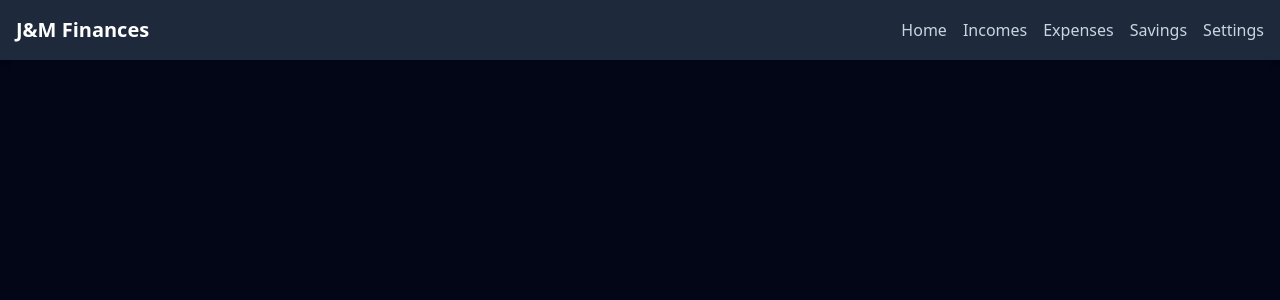
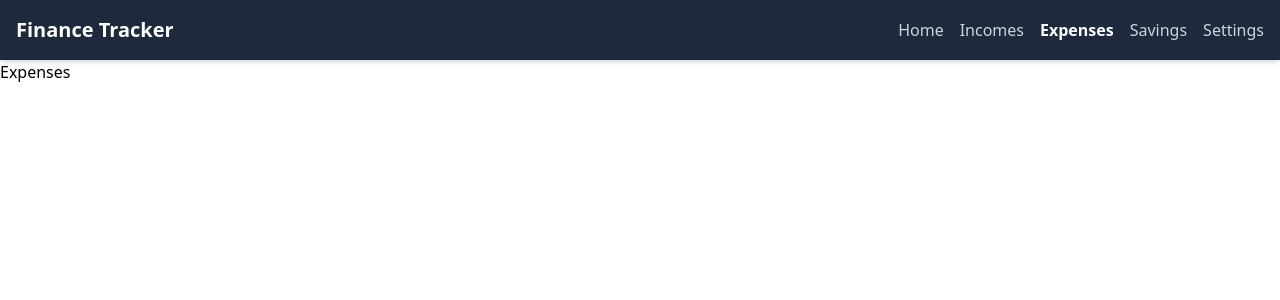
Before and after one commit to joshuascott019/jm-finance-app, a React (Vite) app: page /expenses in a window 1280 px wide. Shown: the top 300 px of the page. Built offline with nearby package versions, Linux system fonts and the light colour scheme.

Commit message:
feat: init home, incomes, expenses, savings, and settings pages

```diff
--- a/src/App.jsx
+++ b/src/App.jsx
@@ -1,12 +1,28 @@
 import React from 'react';
+import { BrowserRouter as Router, Route, Routes } from 'react-router-dom';
 import Navbar from './components/Navbar';
+import Home from './pages/Home';
+import Incomes from './pages/Incomes';
+import Expenses from './pages/Expenses';
+import Savings from './pages/Savings';
+import Settings from './pages/Settings';
 
-const App = () => {
+// Import your other components here
+
+function App() {
   return (
-    <div className="bg-slate-950 h-screen">
+    <Router>
       <Navbar />
-    </div>
+      <Routes>
+        <Route path="/" element={<Home />} />
+        <Route path="/incomes" element={<Incomes />} />
+        <Route path="/expenses" element={<Expenses />} />
+        <Route path="/savings" element={<Savings />} />
+        <Route path="/settings" element={<Settings />} />
+        {/* Add other routes as needed */}
+      </Routes>
+    </Router>
   );
-};
+}
 
 export default App;
--- a/src/components/Navbar.jsx
+++ b/src/components/Navbar.jsx
@@ -1,36 +1,72 @@
 // Navbar.jsx
 import React from 'react';
+import { NavLink } from 'react-router-dom';
 
 const Navbar = () => {
   return (
     <nav className="bg-slate-800 p-4 shadow-md">
       <div className="container mx-auto flex justify-between items-center">
-        <h1 className="text-white text-xl font-bold">J&M Finances</h1>
+        <h1 className="text-white text-xl font-bold">Finance Tracker</h1>
         <ul className="flex space-x-4">
           <li>
-            <a href="/" className="text-slate-300 hover:text-white">
+            <NavLink
+              to="/"
+              className={({ isActive }) =>
+                `text-slate-300 hover:text-white ${
+                  isActive ? 'text-white font-bold' : ''
+                }`
+              }
+            >
               Home
-            </a>
+            </NavLink>
           </li>
           <li>
-            <a href="/incomes" className="text-slate-300 hover:text-white">
+            <NavLink
+              to="/incomes"
+              className={({ isActive }) =>
+                `text-slate-300 hover:text-white ${
+                  isActive ? 'text-white font-bold' : ''
+                }`
+              }
+            >
               Incomes
-            </a>
+            </NavLink>
           </li>
           <li>
-            <a href="/expenses" className="text-slate-300 hover:text-white">
+            <NavLink
+              to="/expenses"
+              className={({ isActive }) =>
+                `text-slate-300 hover:text-white ${
+                  isActive ? 'text-white font-bold' : ''
+                }`
+              }
+            >
               Expenses
-            </a>
+            </NavLink>
           </li>
           <li>
-            <a href="/savings" className="text-slate-300 hover:text-white">
+            <NavLink
+              to="/savings"
+              className={({ isActive }) =>
+                `text-slate-300 hover:text-white ${
+                  isActive ? 'text-white font-bold' : ''
+                }`
+              }
+            >
               Savings
-            </a>
+            </NavLink>
           </li>
           <li>
-            <a href="/settings" className="text-slate-300 hover:text-white">
+            <NavLink
+              to="/settings"
+              className={({ isActive }) =>
+                `text-slate-300 hover:text-white ${
+                  isActive ? 'text-white font-bold' : ''
+                }`
+              }
+            >
               Settings
-            </a>
+            </NavLink>
           </li>
         </ul>
       </div>
--- /dev/null
+++ b/src/pages/Expenses.jsx
@@ -0,0 +1,7 @@
+import React from 'react';
+
+const Expenses = () => {
+  return <div>Expenses</div>;
+};
+
+export default Expenses;
--- /dev/null
+++ b/src/pages/Home.jsx
@@ -0,0 +1,7 @@
+import React from 'react';
+
+const Home = () => {
+  return <div>Home</div>;
+};
+
+export default Home;
--- /dev/null
+++ b/src/pages/Incomes.jsx
@@ -0,0 +1,7 @@
+import React from 'react';
+
+const Incomes = () => {
+  return <div>Incomes</div>;
+};
+
+export default Incomes;
--- /dev/null
+++ b/src/pages/Savings.jsx
@@ -0,0 +1,7 @@
+import React from 'react';
+
+const Savings = () => {
+  return <div>Savings</div>;
+};
+
+export default Savings;
--- /dev/null
+++ b/src/pages/Settings.jsx
@@ -0,0 +1,7 @@
+import React from 'react';
+
+const Settings = () => {
+  return <div>Settings</div>;
+};
+
+export default Settings;
```
